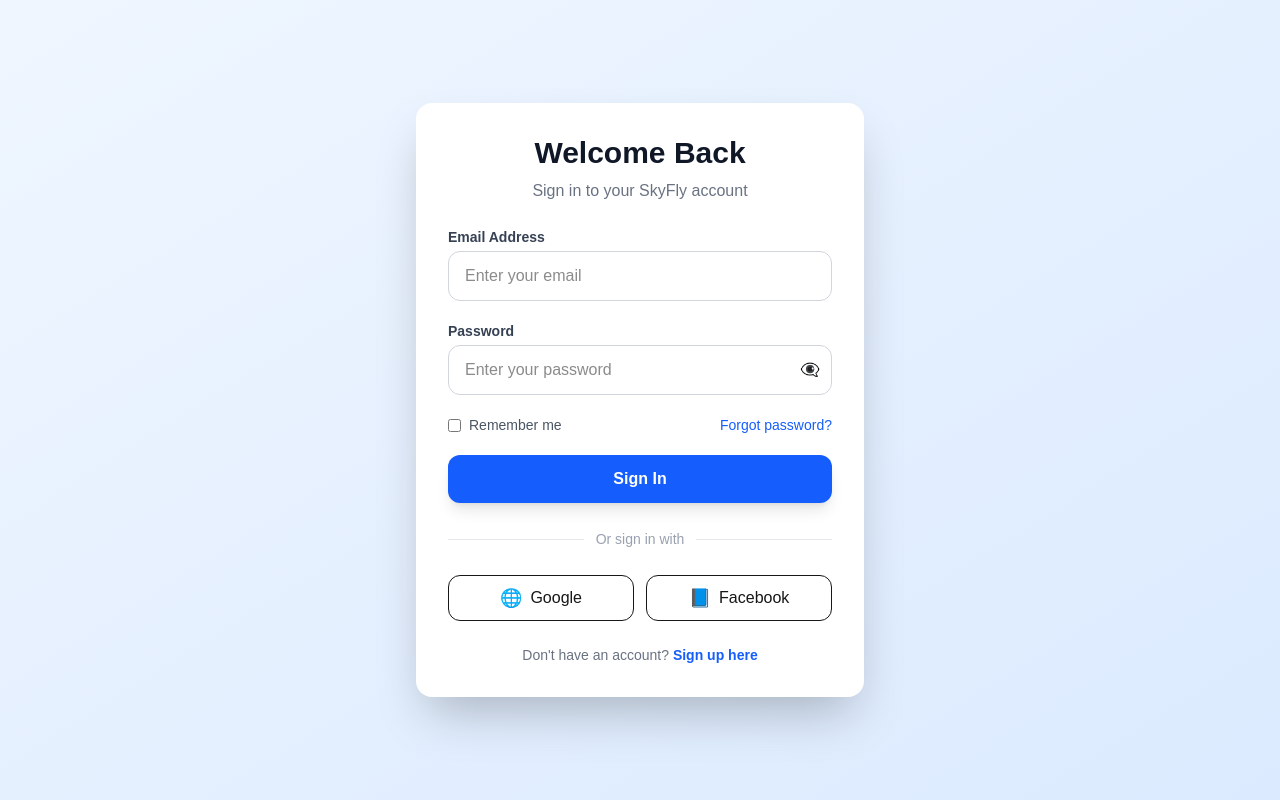
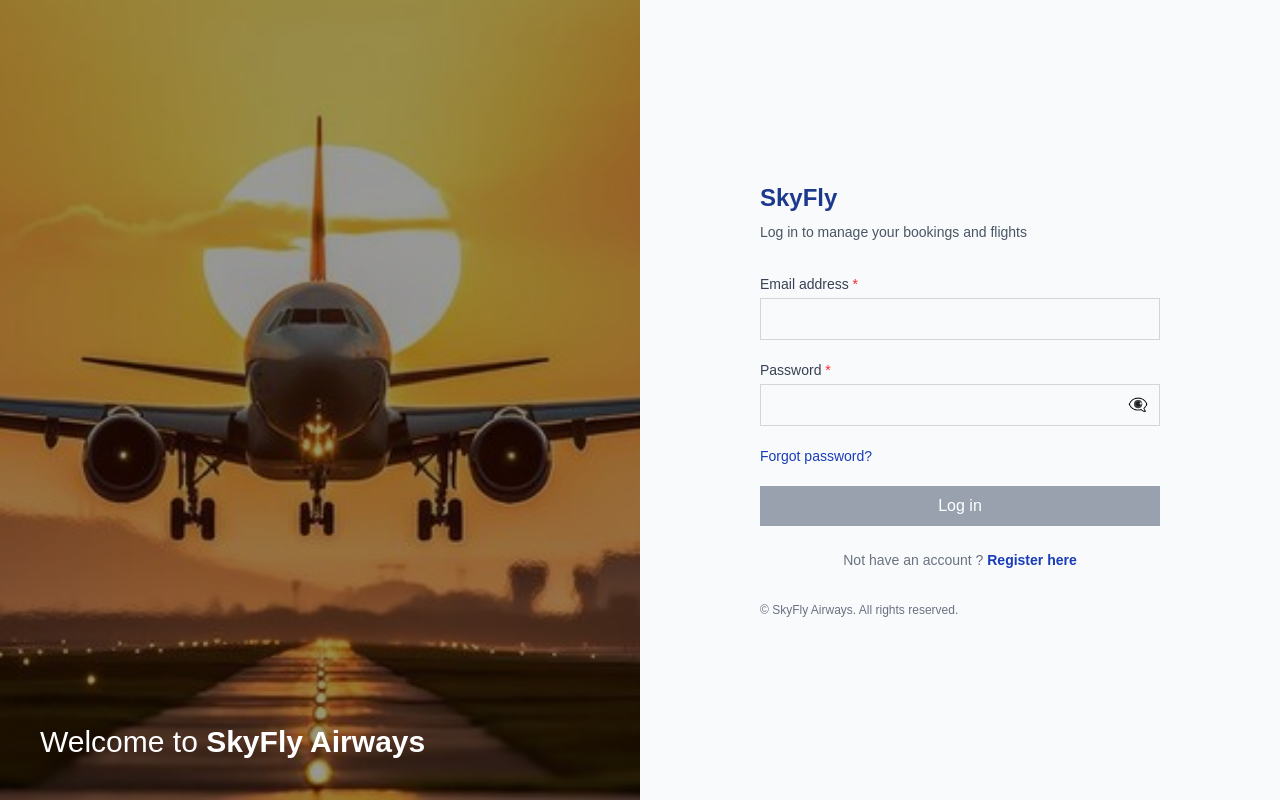
Before and after one commit to chaitalisitpath/SkyFly-PostgreSQL, a Next.js app in the folder frontend/: page /login in a window 1280 px wide. Built offline with nearby package versions, Linux system fonts and the light colour scheme.

Commit message:
UI change

```diff
--- a/frontend/app/login/page.tsx
+++ b/frontend/app/login/page.tsx
@@ -1,7 +1,13 @@
 "use client";
-import React, { useState } from "react";
+
+import { useState } from "react";
 import { useRouter } from "next/navigation";
 import { loginUser } from "../../services/auth.service";
+
+interface ValidationErrors {
+  email?: string;
+  password?: string;
+}
 
 export default function LoginPage() {
   const router = useRouter();
@@ -10,11 +16,79 @@ export default function LoginPage() {
   const [showPassword, setShowPassword] = useState(false);
   const [loading, setLoading] = useState(false);
   const [error, setError] = useState("");
+  const [validationErrors, setValidationErrors] = useState<ValidationErrors>({});
 
+  // Email validation function
+  const validateEmail = (email: string): string | undefined => {
+    if (!email.trim()) {
+      return "Email is required";
+    }
+    const emailRegex = /^[^\s@]+@[^\s@]+\.[^\s@]+$/;
+    if (!emailRegex.test(email)) {
+      return "Please enter a valid email address";
+    }
+    return undefined;
+  };
+
+  // Password validation function
+  const validatePassword = (password: string): string | undefined => {
+    if (!password) {
+      return "Password is required";
+    }
+    if (password.length < 6) {
+      return "Password must be at least 6 characters long";
+    }
+    return undefined;
+  };
+
+  // Validate form function
+  const validateForm = (): boolean => {
+    const errors: ValidationErrors = {};
+
+    const emailError = validateEmail(email);
+    const passwordError = validatePassword(password);
+
+    if (emailError) errors.email = emailError;
+    if (passwordError) errors.password = passwordError;
+
+    setValidationErrors(errors);
+    return Object.keys(errors).length === 0;
+  };
+
+  // Handle real-time validation
+  const handleEmailChange = (value: string) => {
+    setEmail(value);
+    if (validationErrors.email) {
+      const emailError = validateEmail(value);
+      setValidationErrors(prev => ({
+        ...prev,
+        email: emailError
+      }));
+    }
+  };
+
+  const handlePasswordChange = (value: string) => {
+    setPassword(value);
+    if (validationErrors.password) {
+      const passwordError = validatePassword(value);
+      setValidationErrors(prev => ({
+        ...prev,
+        password: passwordError
+      }));
+    }
+  };
+
+  // Form submission
   const handleSubmit = async (e: React.FormEvent) => {
     e.preventDefault();
+    setError("");
+
+    // Validate form before submitting
+    if (!validateForm()) {
+      return;
+    }
+
     setLoading(true);
-    setError("");
 
     try {
       const data = await loginUser(email, password);
@@ -40,46 +114,78 @@ export default function LoginPage() {
   };
 
   return (
-    <div className="min-h-screen flex items-center justify-center bg-gradient-to-br from-blue-50 to-blue-100 px-4">
-      <div className="w-full max-w-md bg-white rounded-2xl shadow-2xl p-8">
-        <h2 className="text-3xl font-bold text-center text-gray-900">
-          Welcome Back
+    <div className="min-h-screen grid grid-cols-1 md:grid-cols-2">
+
+      {/* LEFT IMAGE SECTION */}
+      <div
+        className="hidden md:flex bg-cover bg-center"
+        style={{
+  backgroundImage: "url('/planeimage.jpg')",
+}}
+      >
+        <div className="bg-black/40 w-full h-full flex items-end p-10">
+          <h2 className="text-white text-3xl font-light">
+            Welcome to <span className="font-semibold">SkyFly Airways</span>
           </h2>
-        <p className="text-center text-gray-500 mt-2 mb-6">
-          Sign in to your SkyFly account
+        </div>
+      </div>
+
+      {/* RIGHT LOGIN SECTION */}
+      <div className="flex items-center justify-center bg-gray-50">
+        <div className="w-full max-w-md px-6">
+
+          {/* Logo */}
+          <h1 className="text-2xl font-semibold text-blue-900 mb-2">
+            SkyFly
+          </h1>
+          <p className="text-gray-600 mb-8 text-sm">
+            Log in to manage your bookings and flights
           </p>
 
           {error && (
-          <p className="text-red-500 text-sm text-center mb-4">{error}</p>
+            <div className="bg-red-50 border border-red-200 text-red-700 px-4 py-3 rounded mb-6">
+              <p className="text-sm">{error}</p>
+            </div>
           )}
 
+          {/* Form */}
           <form onSubmit={handleSubmit} className="space-y-5">
             <div>
-            <label className="block text-sm font-semibold text-gray-700 mb-1">
-              Email Address
+              <label className="block text-sm text-gray-700 mb-1">
+                Email address <span className="text-red-500">*</span>
               </label>
               <input
                 type="email"
-              placeholder="Enter your email"
-              className="w-full rounded-xl border border-gray-300 px-4 py-3 focus:outline-none focus:ring-2 focus:ring-blue-500"
+                className={`w-full border px-4 py-2 focus:outline-none ${
+                  validationErrors.email
+                    ? "border-red-500 focus:border-red-700"
+                    : "border-gray-300 focus:border-blue-700"
+                }`}
                 value={email}
-              onChange={(e) => setEmail(e.target.value)}
+                onChange={(e) => handleEmailChange(e.target.value)}
                 required
               />
+              {validationErrors.email && (
+                <p className="text-red-500 text-sm mt-1">{validationErrors.email}</p>
+              )}
             </div>
 
             <div>
-            <label className="block text-sm font-semibold text-gray-700 mb-1">
-              Password
+              <label className="block text-sm text-gray-700 mb-1">
+                Password <span className="text-red-500">*</span>
               </label>
               <div className="relative">
                 <input
                   type={showPassword ? "text" : "password"}
-                placeholder="Enter your password"
-                className="w-full rounded-xl border border-gray-300 px-4 py-3 pr-12 focus:outline-none focus:ring-2 focus:ring-blue-500"
+                  className={`w-full border px-4 py-2 pr-10 focus:outline-none ${
+                    validationErrors.password
+                      ? "border-red-500 focus:border-red-700"
+                      : "border-gray-300 focus:border-blue-700"
+                  }`}
                   value={password}
-                onChange={(e) => setPassword(e.target.value)}
+                  onChange={(e) => handlePasswordChange(e.target.value)}
                   required
+                  minLength={6}
                 />
                 <button
                   type="button"
@@ -89,58 +195,53 @@ export default function LoginPage() {
                   {showPassword ? "👁️" : "👁️‍🗨️"}
                 </button>
               </div>
+              {validationErrors.password && (
+                <p className="text-red-500 text-sm mt-1">{validationErrors.password}</p>
+              )}
             </div>
 
-          <div className="flex items-center justify-between text-sm">
-            <label className="flex items-center gap-2 text-gray-600">
-              <input type="checkbox" className="rounded border-gray-300" />
-              Remember me
-            </label>
-
-            <a
-              href="#"
-              className="text-blue-600 hover:underline font-medium"
-            >
+            <div className="flex justify-between text-sm">
+              <a className="text-blue-800 hover:underline cursor-pointer">
                 Forgot password?
               </a>
             </div>
 
             <button
               type="submit"
-            disabled={loading}
-            className="w-full bg-blue-600 text-white py-3 rounded-xl font-semibold hover:bg-blue-700 transition shadow-lg"
+              disabled={loading || !email.trim() || !password}
+              className="w-full bg-blue-900 text-white py-2 font-medium hover:bg-blue-800 disabled:bg-gray-400 disabled:cursor-not-allowed transition"
             >
-            {loading ? "Signing in..." : "Sign In"}
+              {loading ? "Logging in..." : "Log in"}
             </button>
           </form>
 
-        <div className="relative my-6 text-center">
-          <span className="px-3 bg-white text-sm text-gray-400 relative z-10">
-            Or sign in with
+          {/* Divider
+          <div className="my-6 border-t text-center relative">
+            <span className="text-xs bg-gray-50 px-2 text-gray-400 absolute left-1/2 -translate-x-1/2 -top-2">
+              OR
             </span>
-          <div className="absolute inset-x-0 top-1/2 h-px bg-gray-200" />
           </div>
 
-        <div className="grid grid-cols-2 gap-3">
-          <button className="flex items-center justify-center gap-2 border rounded-xl py-2 hover:bg-gray-100 transition">
-            <span className="text-lg">🌐</span>
-            Google
-          </button>
-          <button className="flex items-center justify-center gap-2 border rounded-xl py-2 hover:bg-gray-100 transition">
-            <span className="text-lg">📘</span>
-            Facebook
-          </button>
-        </div>
+          {/* Secondary Login
+          <button className="w-full border py-2 text-sm hover:bg-gray-100 transition">
+            Continue with booking reference
+          </button>*/}
 
+            {/* Login link */}
           <p className="text-center text-sm text-gray-500 mt-6">
-          Don&apos;t have an account?{" "}
+            Not have an account ?{" "}
             <a
               href="/register"
-            className="text-blue-600 font-semibold hover:underline"
+              className="text-blue-800 font-semibold hover:underline"
             >
-            Sign up here
+              Register here
             </a>
           </p>
+          {/* Footer */}
+          <p className="text-xs text-gray-500 mt-8">
+            © SkyFly Airways. All rights reserved.
+          </p>
+        </div>
       </div>
     </div>
   );
--- a/frontend/app/register/page.tsx
+++ b/frontend/app/register/page.tsx
@@ -1,57 +1,233 @@
 "use client";
 import React, { useState } from "react";
+import { useRouter } from "next/navigation";
+import { registerUser } from "../../services/auth.service";
+
+interface ValidationErrors {
+  name?: string;
+  email?: string;
+  password?: string;
+}
 
 export default function RegisterPage() {
+  const router = useRouter();
+  const [name, setName] = useState("");
+  const [email, setEmail] = useState("");
+  const [password, setPassword] = useState("");
   const [showPassword, setShowPassword] = useState(false);
+  const [loading, setLoading] = useState(false);
+  const [error, setError] = useState("");
+  const [validationErrors, setValidationErrors] = useState<ValidationErrors>({});
+
+  // Validation functions
+  const validateName = (name: string): string | undefined => {
+    if (!name.trim()) {
+      return "Full name is required";
+    }
+    if (name.trim().length < 2) {
+      return "Name must be at least 2 characters long";
+    }
+    return undefined;
+  };
+
+  const validateEmail = (email: string): string | undefined => {
+    if (!email.trim()) {
+      return "Email is required";
+    }
+    const emailRegex = /^[^\s@]+@[^\s@]+\.[^\s@]+$/;
+    if (!emailRegex.test(email)) {
+      return "Please enter a valid email address";
+    }
+    return undefined;
+  };
+
+  const validatePassword = (password: string): string | undefined => {
+    if (!password) {
+      return "Password is required";
+    }
+    if (password.length < 6) {
+      return "Password must be at least 6 characters long";
+    }
+    return undefined;
+  };
+
+  // Form validation
+  const validateForm = (): boolean => {
+    const errors: ValidationErrors = {};
+
+    const nameError = validateName(name);
+    const emailError = validateEmail(email);
+    const passwordError = validatePassword(password);
+
+    if (nameError) errors.name = nameError;
+    if (emailError) errors.email = emailError;
+    if (passwordError) errors.password = passwordError;
+
+    setValidationErrors(errors);
+    return Object.keys(errors).length === 0;
+  };
+
+  // Real-time validation handlers
+  const handleNameChange = (value: string) => {
+    setName(value);
+    if (validationErrors.name) {
+      const nameError = validateName(value);
+      setValidationErrors(prev => ({
+        ...prev,
+        name: nameError
+      }));
+    }
+  };
+
+  const handleEmailChange = (value: string) => {
+    setEmail(value);
+    if (validationErrors.email) {
+      const emailError = validateEmail(value);
+      setValidationErrors(prev => ({
+        ...prev,
+        email: emailError
+      }));
+    }
+  };
+
+  const handlePasswordChange = (value: string) => {
+    setPassword(value);
+    if (validationErrors.password) {
+      const passwordError = validatePassword(value);
+      setValidationErrors(prev => ({
+        ...prev,
+        password: passwordError
+      }));
+    }
+  };
+
+  // Form submission
+  const handleSubmit = async (e: React.FormEvent) => {
+    e.preventDefault();
+    setError("");
+
+    // Validate form before submitting
+    if (!validateForm()) {
+      return;
+    }
+
+    setLoading(true);
+
+    try {
+      const data = await registerUser(name, email, password);
+
+      // Save access token
+      localStorage.setItem("token", data.access_token);
+
+      // Save user info (optional)
+      localStorage.setItem("user", JSON.stringify(data.user));
+
+      // Redirect to dashboard
+      router.push("/dashboard");
+    } catch (err: any) {
+      console.error(err);
+      setError(err.response?.data?.message || "Registration failed. Please try again.");
+    } finally {
+      setLoading(false);
+    }
+  };
 
   return (
-    <div className="min-h-screen flex items-center justify-center bg-gradient-to-br from-blue-50 to-blue-100 px-4">
-      <div className="w-full max-w-md bg-white rounded-2xl shadow-2xl p-8">
-        {/* Header */}
-        <h2 className="text-3xl font-bold text-center text-gray-900">
-          Create an Account
+    <div className="min-h-screen grid grid-cols-1 md:grid-cols-2">
+
+      {/* LEFT IMAGE SECTION */}
+      <div
+        className="hidden md:flex bg-cover bg-center"
+        style={{
+          backgroundImage: "url('/travel.jpg')",
+        }}
+      >
+        <div className="bg-black/40 w-full h-full flex items-end p-10">
+          <h2 className="text-white text-3xl font-light">
+            Book <span className="font-semibold">SkyFly Airways</span>
           </h2>
-        <p className="text-center text-gray-500 mt-2 mb-6">
-          Join SkyFly today
+        </div>
+      </div>
+
+      {/* RIGHT REGISTER SECTION */}
+      <div className="flex items-center justify-center bg-gray-50">
+        <div className="w-full max-w-md px-6">
+
+          {/* Logo */}
+          <h1 className="text-2xl font-semibold text-blue-900 mb-2">
+            SkyFly
+          </h1>
+          <p className="text-gray-600 mb-8 text-sm">
+            Create your account to start your journey
           </p>
 
+          {error && (
+            <div className="bg-red-50 border border-red-200 text-red-700 px-4 py-3 rounded mb-6">
+              <p className="text-sm">{error}</p>
+            </div>
+          )}
+
           {/* Form */}
-        <form className="space-y-5">
+          <form onSubmit={handleSubmit} className="space-y-5">
             {/* Name */}
             <div>
-            <label className="block text-sm font-semibold text-gray-700 mb-1">
-              Full Name
+              <label className="block text-sm text-gray-700 mb-1">
+                Full Name <span className="text-red-500">*</span>
               </label>
               <input
                 type="text"
-              placeholder="Enter your full name"
-              className="w-full rounded-xl border border-gray-300 px-4 py-3 focus:outline-none focus:ring-2 focus:ring-blue-500"
+                className={`w-full border px-4 py-2 focus:outline-none ${
+                  validationErrors.name
+                    ? "border-red-500 focus:border-red-700"
+                    : "border-gray-300 focus:border-blue-700"
+                }`}
+                value={name}
+                onChange={(e) => handleNameChange(e.target.value)}
+                required
               />
+              {validationErrors.name && (
+                <p className="text-red-500 text-sm mt-1">{validationErrors.name}</p>
+              )}
             </div>
 
             {/* Email */}
             <div>
-            <label className="block text-sm font-semibold text-gray-700 mb-1">
-              Email Address
+              <label className="block text-sm text-gray-700 mb-1">
+                Email address <span className="text-red-500">*</span>
               </label>
               <input
                 type="email"
-              placeholder="Enter your email"
-              className="w-full rounded-xl border border-gray-300 px-4 py-3 focus:outline-none focus:ring-2 focus:ring-blue-500"
+                className={`w-full border px-4 py-2 focus:outline-none ${
+                  validationErrors.email
+                    ? "border-red-500 focus:border-red-700"
+                    : "border-gray-300 focus:border-blue-700"
+                }`}
+                value={email}
+                onChange={(e) => handleEmailChange(e.target.value)}
+                required
               />
+              {validationErrors.email && (
+                <p className="text-red-500 text-sm mt-1">{validationErrors.email}</p>
+              )}
             </div>
 
             {/* Password */}
             <div>
-            <label className="block text-sm font-semibold text-gray-700 mb-1">
-              Password
+              <label className="block text-sm text-gray-700 mb-1">
+                Password <span className="text-red-500">*</span>
               </label>
-
               <div className="relative">
                 <input
                   type={showPassword ? "text" : "password"}
-                placeholder="Create a password"
-                className="w-full rounded-xl border border-gray-300 px-4 py-3 pr-12 focus:outline-none focus:ring-2 focus:ring-blue-500"
+                  className={`w-full border px-4 py-2 pr-10 focus:outline-none ${
+                    validationErrors.password
+                      ? "border-red-500 focus:border-red-700"
+                      : "border-gray-300 focus:border-blue-700"
+                  }`}
+                  value={password}
+                  onChange={(e) => handlePasswordChange(e.target.value)}
+                  required
+                  minLength={6}
                 />
                 <button
                   type="button"
@@ -61,51 +237,36 @@ export default function RegisterPage() {
                   {showPassword ? "👁️" : "👁️‍🗨️"}
                 </button>
               </div>
+              {validationErrors.password && (
+                <p className="text-red-500 text-sm mt-1">{validationErrors.password}</p>
+              )}
             </div>
 
-          {/* Submit */}
             <button
-            type="button"
-            className="w-full bg-gradient-to-r from-blue-600 to-blue-700 text-white py-3 rounded-xl font-semibold hover:from-blue-500 hover:to-blue-600 transition shadow-lg"
+              type="submit"
+              disabled={loading || !name.trim() || !email.trim() || !password}
+              className="w-full bg-blue-900 text-white py-2 font-medium hover:bg-blue-800 disabled:bg-gray-400 disabled:cursor-not-allowed transition"
             >
-            Sign Up
+              {loading ? "Creating Account..." : "Create Account"}
             </button>
           </form>
 
-        {/* Divider */}
-        <div className="relative my-6 text-center">
-          <span className="px-3 bg-white text-sm text-gray-400 relative z-10">
-            Or sign up with
-          </span>
-          <div className="absolute inset-x-0 top-1/2 h-px bg-gray-200" />
-        </div>
-
-        {/* Social buttons */}
-        <div className="grid grid-cols-2 gap-3">
-          <button
-            type="button"
-            className="flex items-center justify-center gap-2 border rounded-xl py-2 hover:bg-gray-100 transition"
-          >
-            🌐 Google
-          </button>
-          <button
-            type="button"
-            className="flex items-center justify-center gap-2 border rounded-xl py-2 hover:bg-gray-100 transition"
-          >
-            📘 Facebook
-          </button>
-        </div>
-
           {/* Login link */}
           <p className="text-center text-sm text-gray-500 mt-6">
-          Already have an account?{" "}
+            Already have an account ?{" "}
             <a
               href="/login"
-            className="text-blue-600 font-semibold hover:underline"
+              className="text-blue-800 font-semibold hover:underline"
             >
               Login here
             </a>
           </p>
+
+          {/* Footer */}
+          <p className="text-xs text-gray-500 mt-8">
+            © SkyFly Airways. All rights reserved.
+          </p>
+        </div>
       </div>
     </div>
   );
--- a/frontend/components/HeroSection.tsx
+++ b/frontend/components/HeroSection.tsx
@@ -57,7 +57,7 @@ export default function HeroSection() {
         />
 
         {/* Hero Box */}
-        <div className="max-w-lg bg-white p-10 rounded-2xl shadow-2xl absolute left-10 top-1/3">
+        <div className="max-w-lg bg-white p-10 rounded-2xl shadow-2xl absolute left-10 top-1/3 mb-20">
           <h1 className="text-4xl font-bold mb-4">
             Discover the World <br /> with our flights.
           </h1>
```
Also changed, not shown: frontend/services/auth.service.ts (+8 -0 lines), frontend/public/planeimage.jpg (added), frontend/public/travel.jpg (added). Lines whose indentation alone changed are shown as unchanged.
